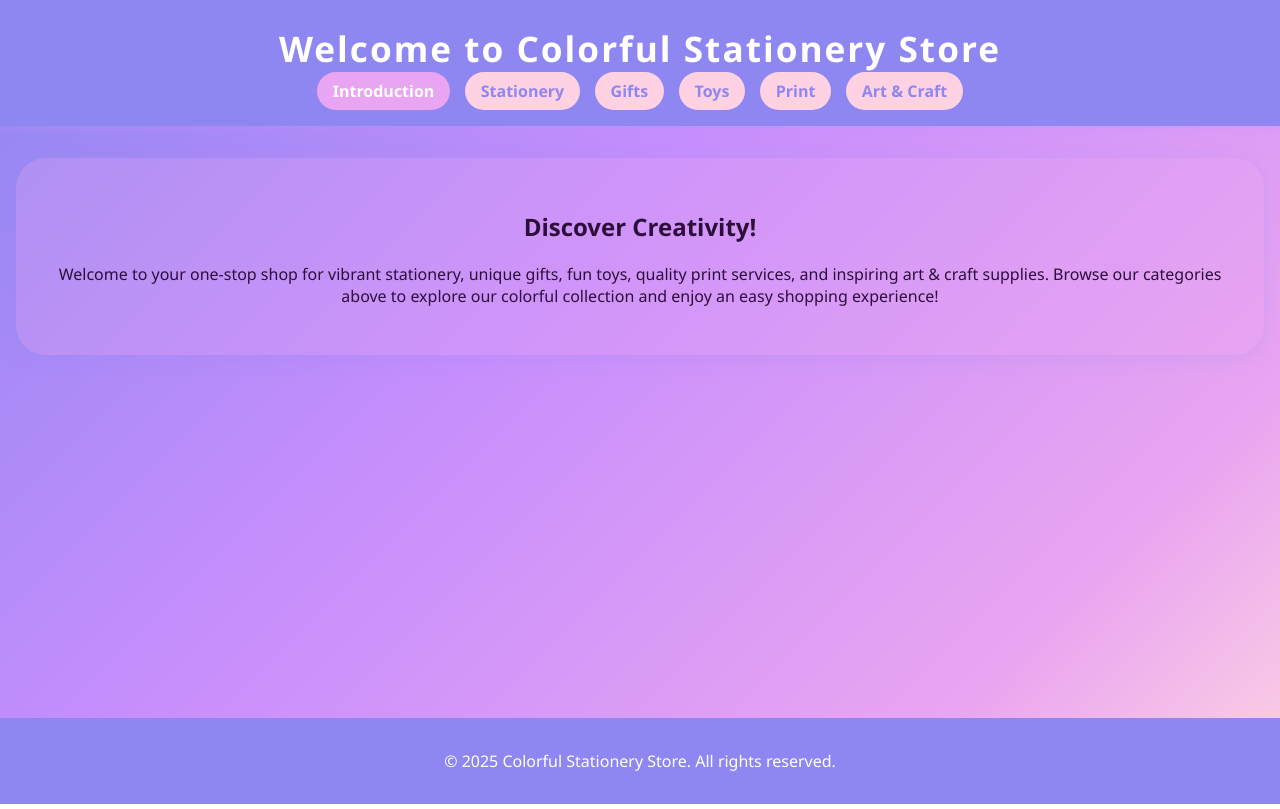
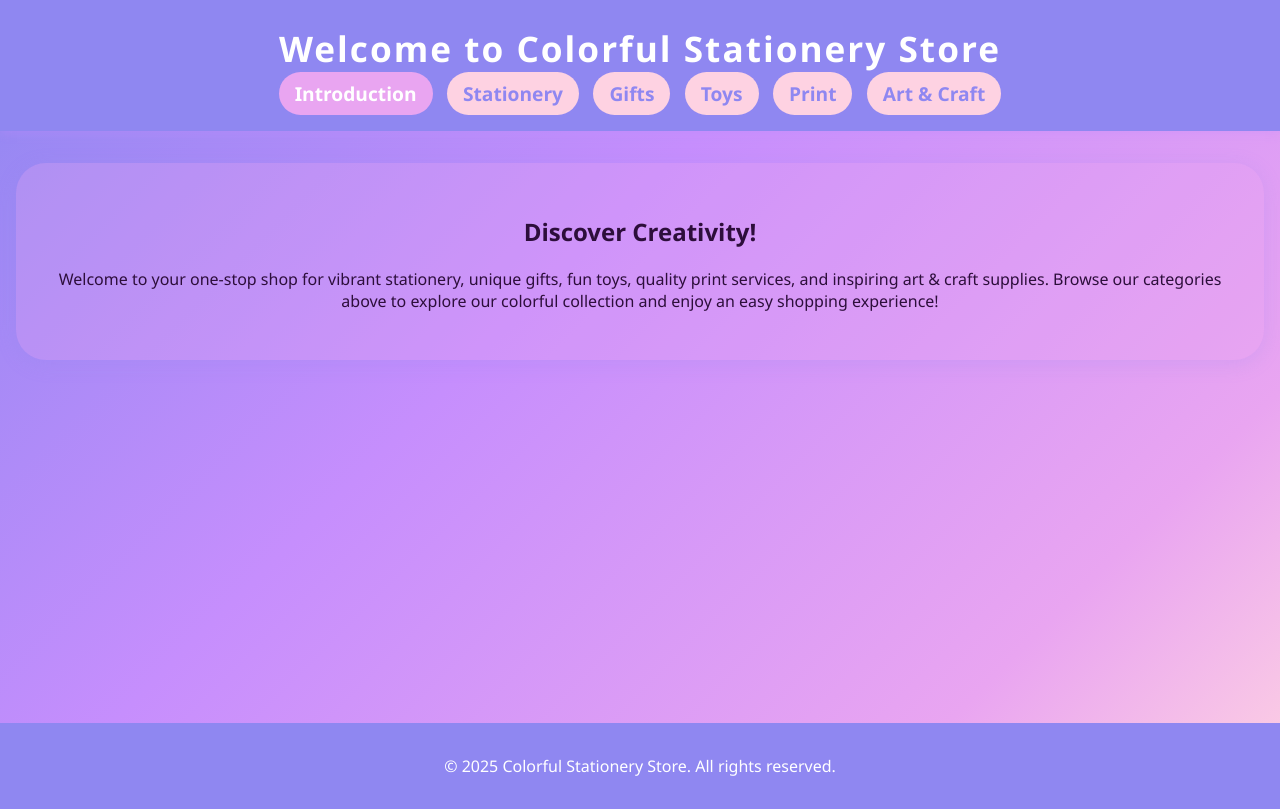
Before and after one commit to AA-Stationery2017/A-A-Stationery, a plain HTML site: page index.html in a window 1280 px wide. Drawn offline with Linux system fonts and the light colour scheme.

Commit message:
Update styles.css

```diff
--- a/styles.css
+++ b/styles.css
@@ -40,7 +40,9 @@ nav a {
     padding: 0.5rem 1rem;
     border-radius: 25px;
     font-weight: bold;
+    font-size: 1.2rem; /* <-- Add or increase this line */
     transition: background 0.2s, color 0.2s;
+
 }
 
 nav a.active,
```
